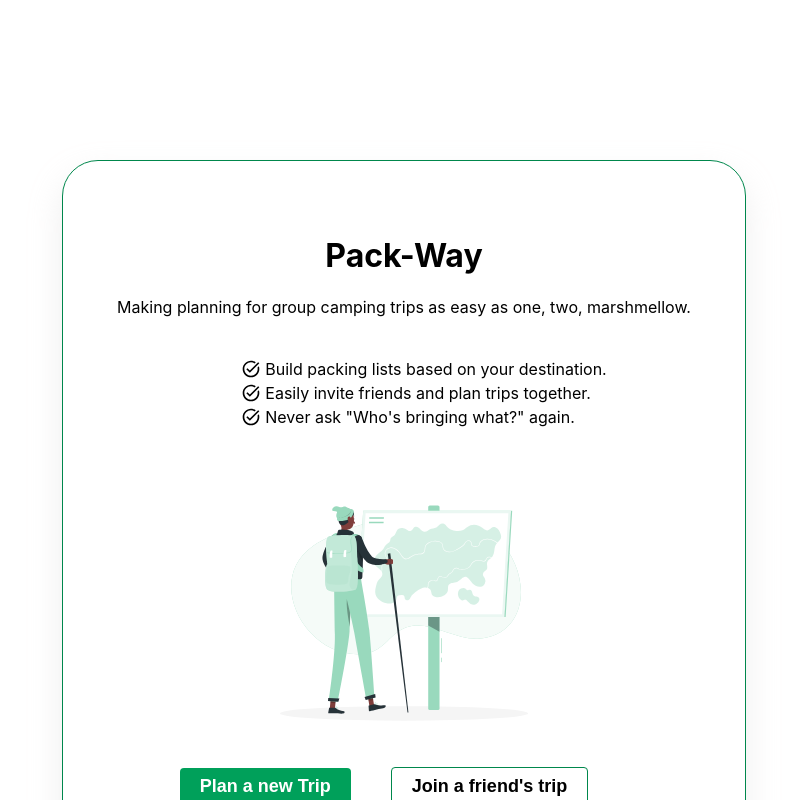
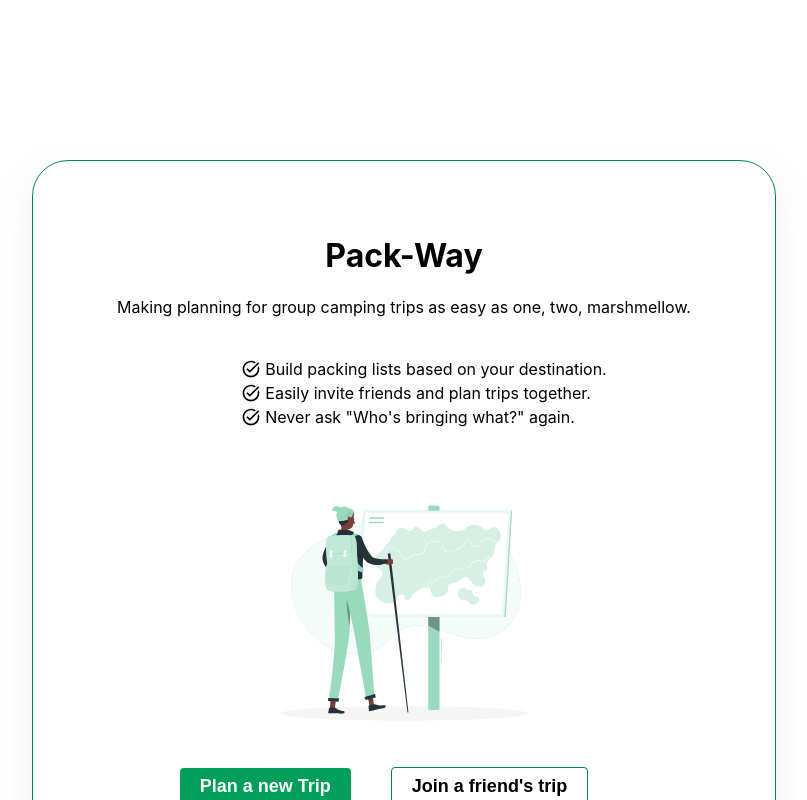
Before and after one commit to robester0403/pack-way-web, a React (Create React App) app: page / in a window 1280 px wide. Shown: the top 800 px of the page, without its empty margins (236-1043 px from the left). Built offline with nearby package versions, Linux system fonts and the light colour scheme.

Commit message:
Removing some unneeded imports and adjust padding

```diff
--- a/src/pages/FrontPage/FrontPage.js
+++ b/src/pages/FrontPage/FrontPage.js
@@ -15,7 +15,7 @@ const FrontPageContainer = styled.div`
   flex-direction: column;
   align-items: center;
   margin-top: 160px;
-  padding: 54px 54px 180px 54px;
+  padding: 54px 84px 120px 84px;
   max-width: 1098px;
   border: 1px #00874c solid;
   border-radius: 36px;
```
